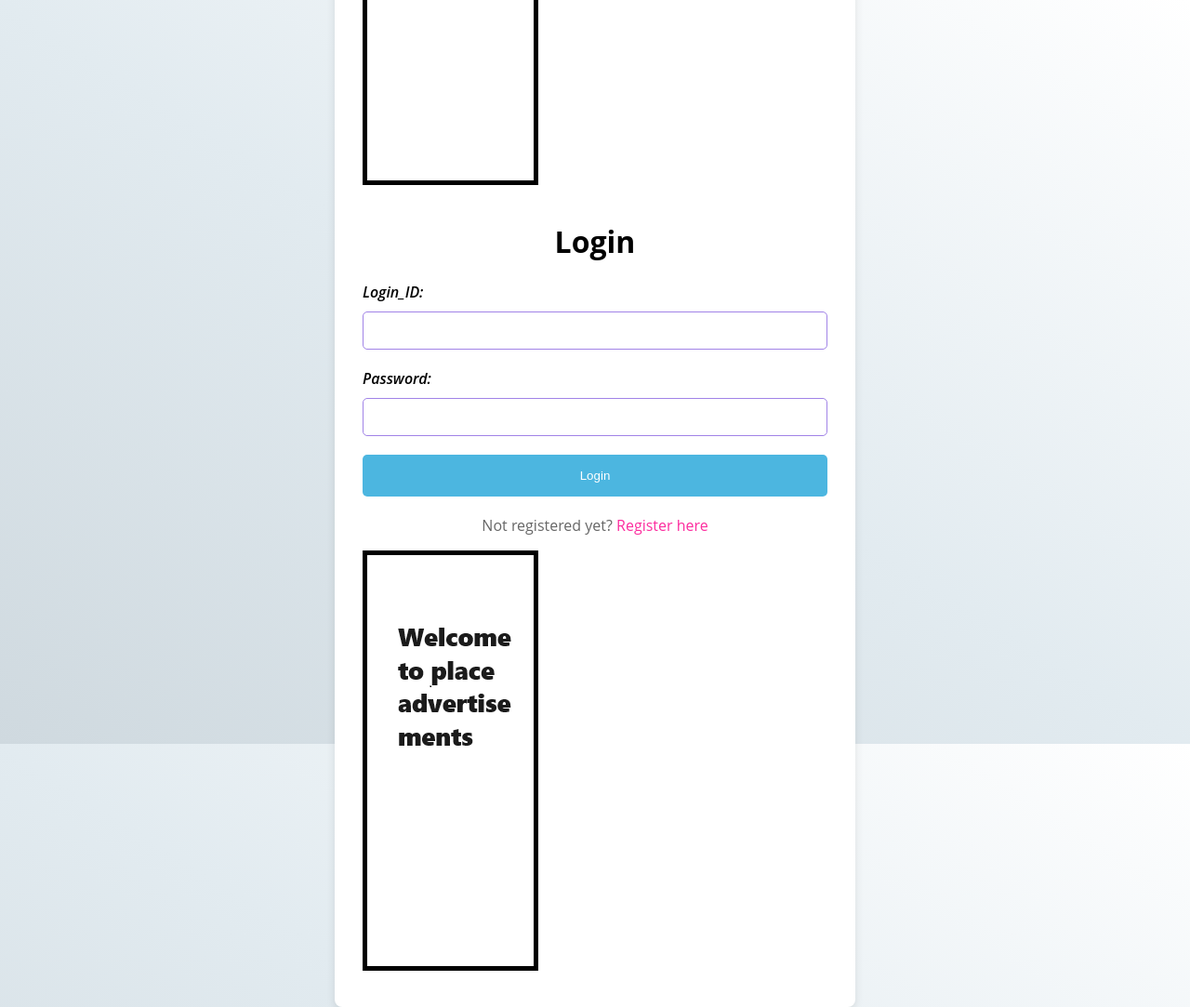
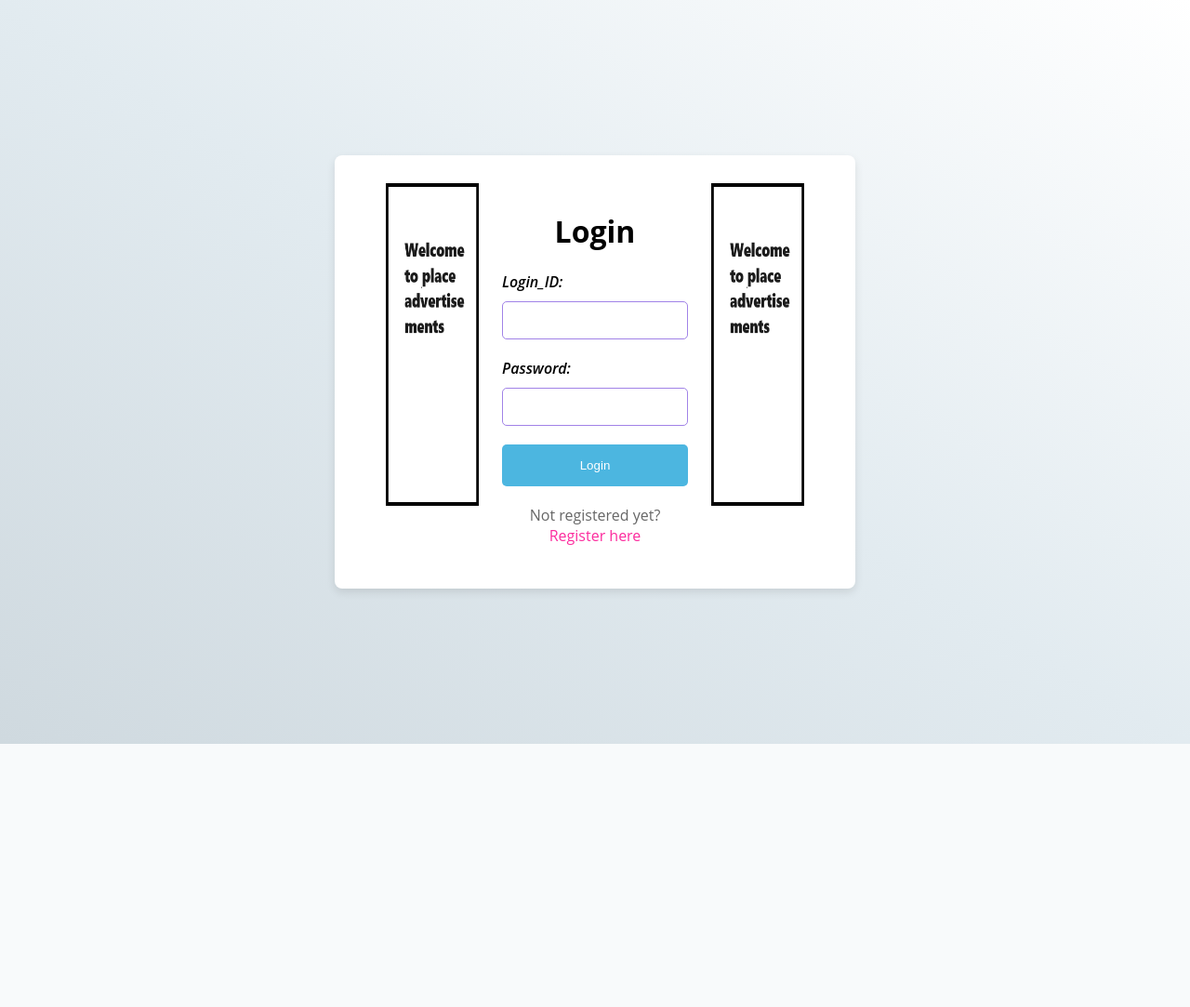
Before and after one commit to Neiclock/chatapp, a PHP site: page / in a window 1280 px wide. Shown: the whole page at 93% size. After the commit the page ends 800 px from the top, so only its background shows below. Run offline with PHP 8.4, Linux system fonts and the light colour scheme.

Commit message:
Update index.css

```diff
--- a/chatapp/ChatBase/css/index.css
+++ b/chatapp/ChatBase/css/index.css
@@ -73,3 +73,24 @@ p a {
 p a:hover {
   color: #414283;
 }
+
+.container {
+  display: flex;
+  justify-content: space-between;
+}
+
+.container .advertisement {
+  flex-basis: 30%;
+  margin: 0 25px;
+}
+
+.container .login-form {
+  flex-basis: 60%;
+}
+
+.advertisement img {
+  max-width: 100%;
+  max-height: 100%;
+  width: auto;
+  height: 350px;
+}
```
